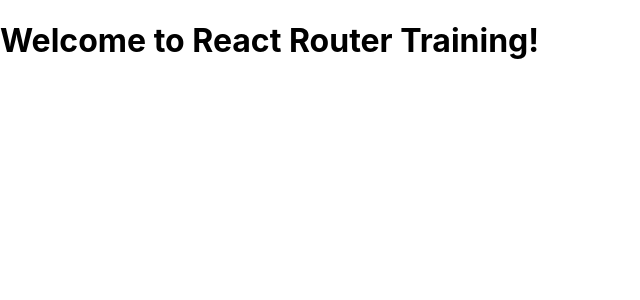
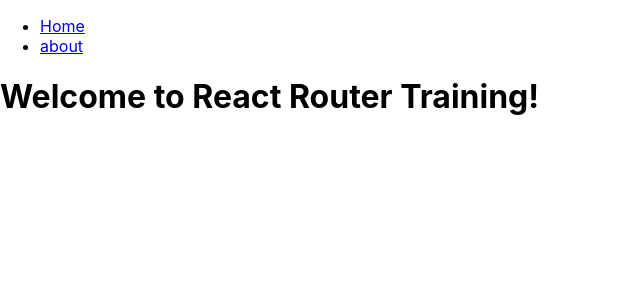
Before and after one commit to filippopendyk/router-training, a React (Create React App) app: page / in a window 1280 px wide. Shown: the top 300 px of the page, without its empty margins (0-640 px from the left). Built offline with nearby package versions, Linux system fonts and the light colour scheme.

Commit message:
transforms navbar to list

```diff
--- a/src/App.js
+++ b/src/App.js
@@ -1,10 +1,12 @@
 import './App.css';
 import Home from './pages/Home';
 import { BrowserRouter, Routes, Route } from 'react-router-dom';
+import Navbar from './components/Navbar';
 
 function App() {
   return (
     <BrowserRouter>
+      <Navbar/>
       <Routes>
         <Route path="/" element={<Home/>}/>
       </Routes>
--- a/src/components/Navbar.js
+++ b/src/components/Navbar.js
@@ -1,9 +1,16 @@
 import React from "react";
-import { Navlink } from "react-router-dom";
+import { NavLink } from "react-router-dom";
 
 const Navbar = () => {
     return (
-        <Navlink to="/">Home</Navlink>
+        <ul>
+            <li>
+                <NavLink to="/">Home</NavLink>
+            </li>
+            <li>
+                <NavLink to="/about">about</NavLink>
+            </li>
+        </ul>
     )
 }
 
```
